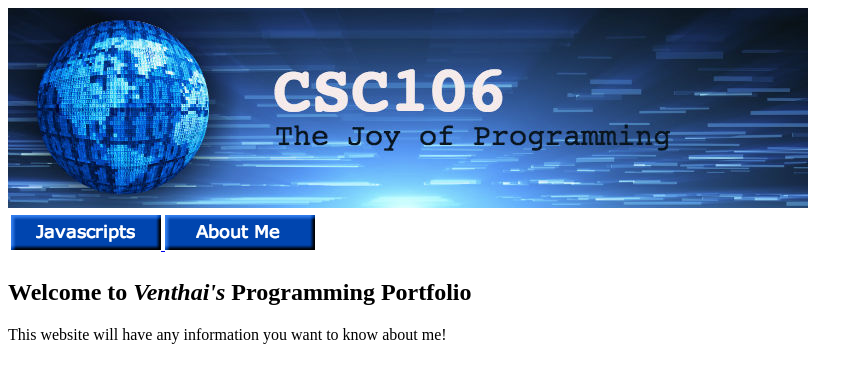
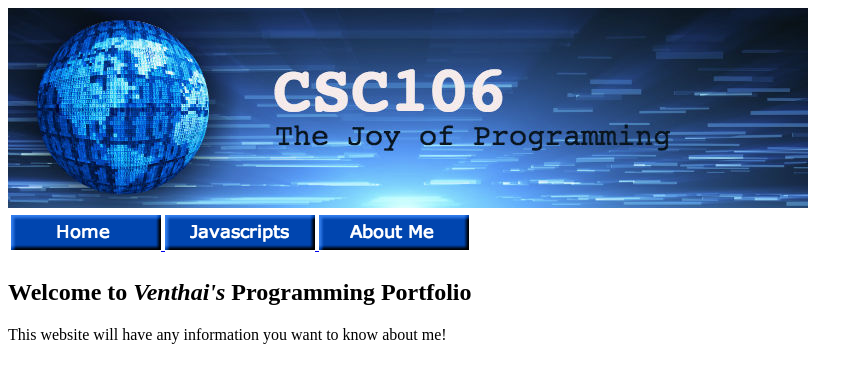
Before and after one commit to Venxtai/Venxtai.github.io, a plain HTML site: page index.html in a window 1280 px wide. Shown: the whole page, without its empty margins (0-863 px from the left). Drawn offline with Linux system fonts and the light colour scheme.

Commit message:
Update index.html

```diff
--- a/index.html
+++ b/index.html
@@ -10,6 +10,8 @@
             <table>
 
             <tr><td>
+          <a href="index.html"> <img src ="home.png"> </a>
+
           <a href="javascript.html"> <img src ="javascript.png"> </a>
 
           <a href="about.html"> <img src="aboutme.png"> </a>
```
